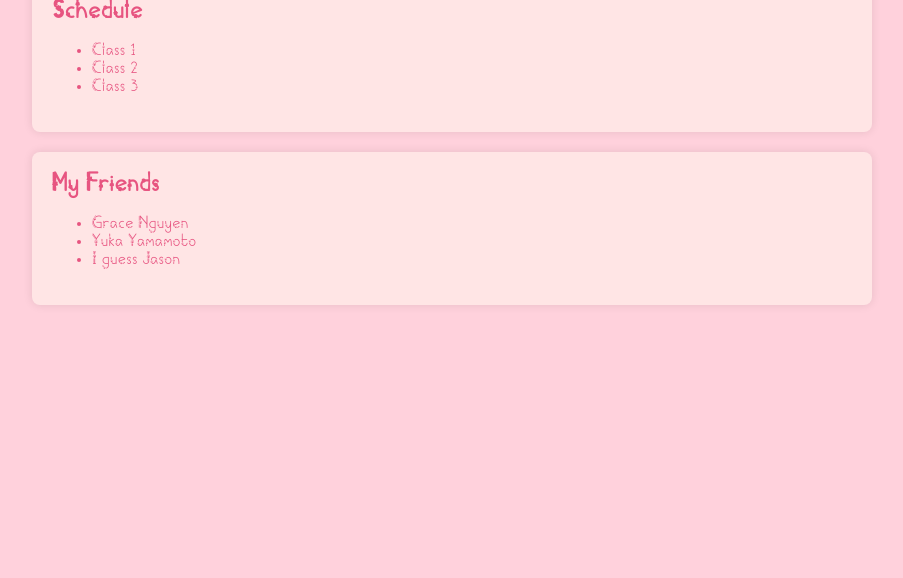
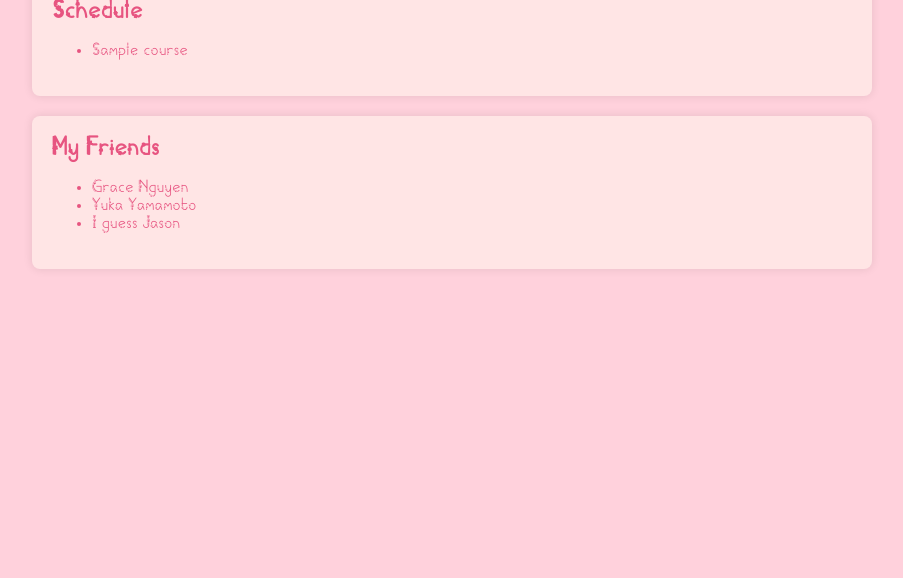
Before and after one commit to jaguan2/PurrfectPath, a Flask app: page /myuser in a window 1280 px wide. Shown: the part 222-800 px from the top of the page, without its empty margins (188-1091 px from the left). Run offline with Flask 3, Linux system fonts and the light colour scheme; a user stored in the database is signed in; tables that the repository leaves empty hold one stand-in row (values such as "Sample post"); parts of the project's set-up code (start-up, migrations or seed data) failed here and were passed over.

Commit message:
fixing font

```diff
--- a/website/static/myuser.css
+++ b/website/static/myuser.css
@@ -1,6 +1,6 @@
 @font-face {
     font-family: 'Meow';
-    src: url('./meows-font/Meows-VGWjy.ttf') format('truetype');
+    src: url('meows-font/Meows-VGWjy.ttf') format('truetype');
 }
 
 /* Reset some default browser styles */
--- a/website/static/register.css
+++ b/website/static/register.css
@@ -1,6 +1,6 @@
 @font-face {
     font-family: 'meowFont';
-    src:url(meows-font/Meows-VGWjy.ttf);
+    src:url('meows-font/Meows-VGWjy.ttf');
 }
 
 h1, p, input, select, option, label {
--- a/website/static/schedule.css
+++ b/website/static/schedule.css
@@ -1,6 +1,6 @@
 @font-face {
     font-family: 'Meow';
-    src: url('./meows-font/Meows-VGWjy.ttf') format('truetype');
+    src: url('meows-font/Meows-VGWjy.ttf') format('truetype');
 }
 
 /* Reset some default browser styles */
--- a/website/static/style.css
+++ b/website/static/style.css
@@ -1,6 +1,6 @@
 @font-face {
     font-family: 'meowFont';
-    src:url(meows-font/Meows-VGWjy.ttf);
+    src:url('meows-font/Meows-VGWjy.ttf');
 }
 
 h1, p, input {
--- a/website/templates/myuser.html
+++ b/website/templates/myuser.html
@@ -41,9 +41,9 @@
         <section class="classes">
             <h2>Schedule</h2>
             <ul>
-                <li>Class 1</li>
-                <li>Class 2</li>
-                <li>Class 3</li>
+                {% for course in taken %}
+                    <li>{{ course.title }}</li>
+                {% endfor %}
             </ul>
         </section>
     </div>
--- a/website/views.py
+++ b/website/views.py
@@ -1,9 +1,21 @@
 from flask import render_template, Blueprint
 from flask_login import login_required, current_user
+from .models import Taken, Course
+from . import db
 
 views = Blueprint('views', __name__)
 
 @views.route('/myuser', methods=['GET'])
 @login_required
 def myuser():
-    return render_template('myuser.html', username=current_user.username)
+    myid = current_user.id
+    courses = Taken.query.filter(Taken.student == myid).all()
+    allcourses = Course.query.all()
+    taken = (
+        db.session.query(Course.title)
+            .join(Taken, Taken.course == Course.id)
+            .filter(Taken.student == myid)
+            .all()
+    )
+
+    return render_template('myuser.html', username=current_user.username, taken=taken)
```
Also changed, not shown: website/models.py (+4 -4 lines), website/static/meows-font/Meows-VGWjy.ttf (renamed from website/meows-font/Meows-VGWjy.ttf), website/static/meows-font/info.txt (renamed from website/meows-font/info.txt), website/static/meows-font/misc/Readme.txt (renamed from website/meows-font/misc/Readme.txt).
